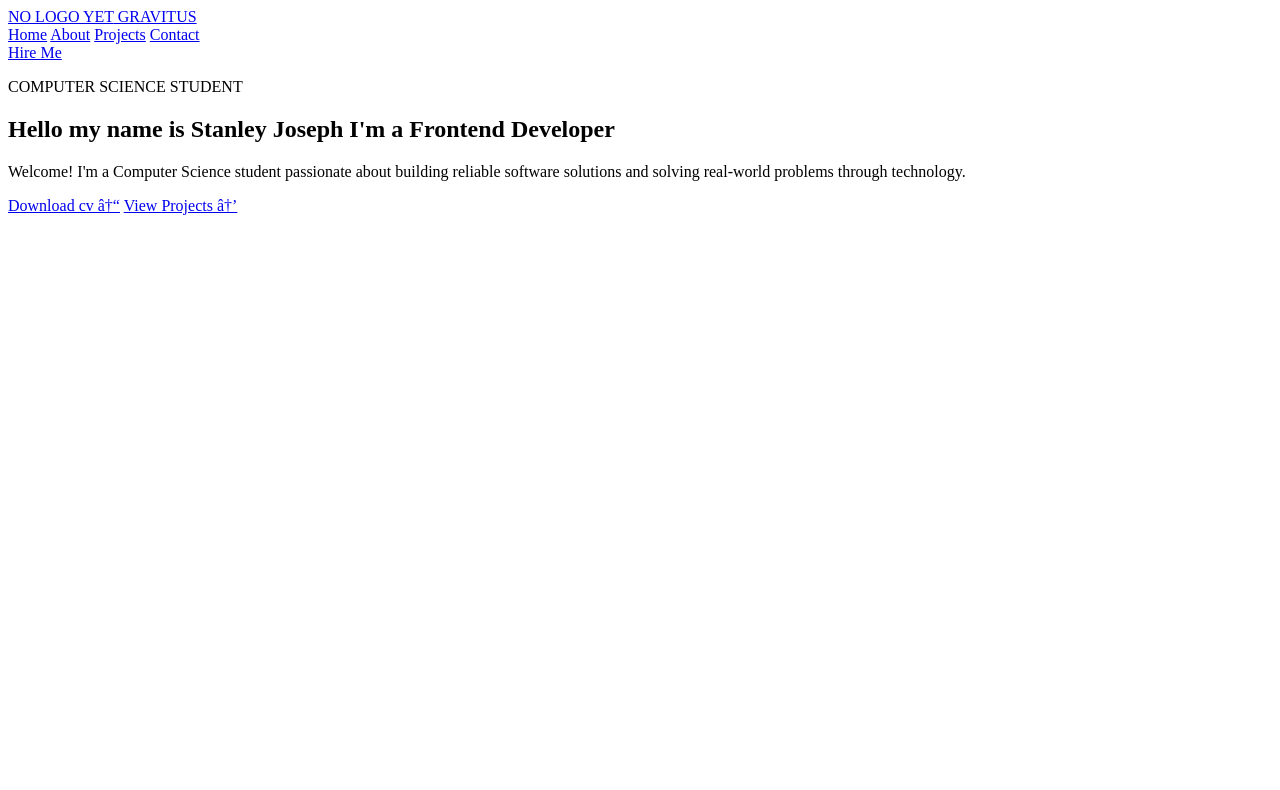
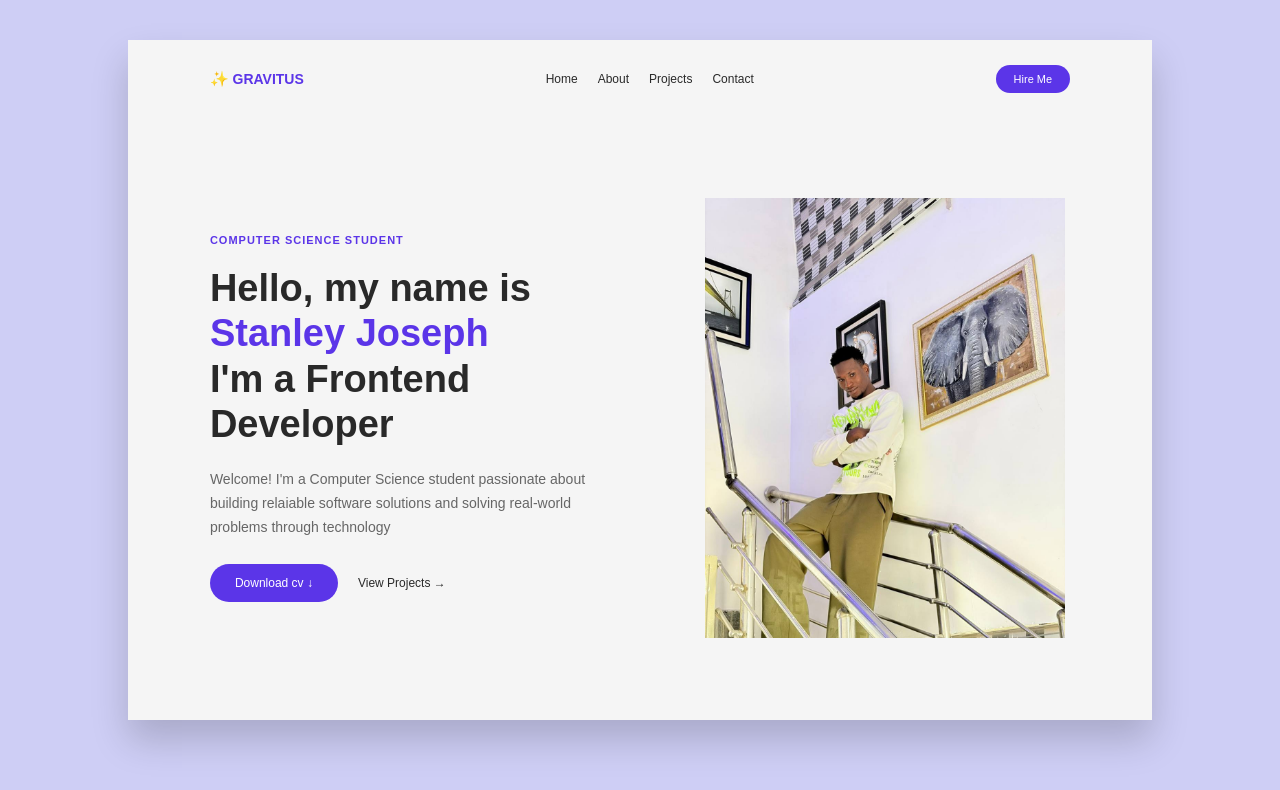
Before and after one commit to iamgravitus/MY_Portfolio, a plain HTML site: page index.html in a window 1280 px wide. Drawn offline with Linux system fonts and the light colour scheme.

Commit message:
updated website design

```diff
--- a/css/style.css
+++ b/css/style.css
@@ -1,37 +1,45 @@
-/* Remove default margin and padding for all elements */
+
+/* styling the general */
+
 * {
     margin: 0;
     padding: 0;
     box-sizing: border-box;
 }
 
-/* style the overall webpage background */
+
+/* styling the body */
+
 body {
     background-color: #cecef5;
     font-family: Arial, Helvetica, sans-serif;
     color: #292929;
 }
 
-/* styling the container for the content */
+
+/* styling the main container */
+
 .container {
     width: 80%;
-    max-width: 80vw;
     min-height: 85vh;
     margin: 40px auto;
     background-color: #f5f5f5;
-    box-shadow: 0 30px 30px 50px rgba(197, 192, 192, 0.15);
+    box-shadow: 0 20px 35px rgba(0, 0, 0, 0.18);
 }
 
-/* styling the header */
+
+/* styling the navbar */
+
 .navbar {
     display: flex;
     justify-content: space-between;
     align-items: center;
     padding: 25px 8%;
-
 }
 
-/* styling the logo */
+
+/*styling the logo */
+
 .logo {
     font-size: 14px;
     font-weight: bold;
@@ -39,15 +47,17 @@ body {
     text-decoration: none;
 }
 
-/* styling the logo */
-.logo-icon{
+/* styling the logo icon */
+.logo-icon {
     font-size: 15px;
 }
 
-/* styling the navigation links */
+
+/* styling the nav links */
+
 .nav-links {
     display: flex;
-    text-align: center;
+    align-items: center;
     gap: 20px;
 }
 
@@ -60,24 +70,146 @@ body {
     transition: color 0.3s ease;
 }
 
-/* styling the link hover */
-.nav-links a:hover{
+/* adding hover to the nav links */
+.nav-links a:hover {
     color: #5b35e8;
 }
 
-/* styling the call to action bution */
+
+/* styling the hire button */
+
 .hire-btn {
     background-color: #5b35e8;
     color: white;
     text-decoration: none;
-    padding: 5px 13px;
+    padding: 8px 18px;
     border-radius: 30px;
-    transition: background-color 0.3 ease;
+    font-size: 11px;
+    transition: background-color 0.3s ease;
 }
 
-/* styling the call to action hover */
+/* adding hover to the hire button */
 .hire-btn:hover {
     background-color: #4020c0;
 }
 
+
 /* styling the hero section */
+
+.hero {
+    width: 100%;
+    min-height: 75vh;
+    display: flex;
+    align-items: center;
+    padding: 50px 8%;
+}
+
+
+/* HERO CONTENT */
+
+.hero-content {
+    width: 100%;
+    position: relative;
+    display: flex;
+    flex-direction: column;
+    justify-content: center;
+    align-items: flex-start;
+    min-height: 55vh;
+}
+
+
+/* INTRODUCTION LABEL */
+
+.intro-label {
+    font-size: 11px;
+    font-weight: 600;
+    letter-spacing: 1px;
+    color: #5b35e8;
+    margin-bottom: 20px;
+}
+
+
+/* MAIN HEADING */
+
+.hero-content h1 {
+    font-size: 38px;
+    font-weight: 700;
+    line-height: 1.2;
+    max-width: 450px;
+    margin-bottom: 20px;
+    color: #292929;
+}
+
+.hero-content h1 span {
+    color: #5b35e8;
+    display: block;
+}
+
+
+/* HERO DESCRIPTION */
+
+.hero-description {
+    font-size: 14px;
+    line-height: 1.7;
+    max-width: 400px;
+    color: #666666;
+    margin-bottom: 25px;
+}
+
+
+/* =========================================
+   HERO BUTTONS
+========================================= */
+
+.hero-button {
+    display: flex;
+    align-items: center;
+    gap: 20px;
+}
+
+
+/* PRIMARY BUTTON */
+
+.primary-btn {
+    background-color: #5b35e8;
+    color: white;
+    text-decoration: none;
+    padding: 12px 25px;
+    border-radius: 30px;
+    font-size: 12px;
+    transition: background-color 0.3s ease;
+}
+
+.primary-btn:hover {
+    background-color: #4020c0;
+}
+
+
+/* SECONDARY BUTTON */
+
+.secondary-btn {
+    color: #292929;
+    text-decoration: none;
+    font-size: 12px;
+    transition: color 0.3s ease;
+}
+
+.secondary-btn:hover {
+    color: #5b35e8;
+}
+
+
+/* =========================================
+   PROFILE IMAGE
+========================================= */
+
+.hero-content img {
+    position: absolute;
+    right: 0;
+    bottom: 0;
+    width: 43%;
+    height: 100%;
+    object-fit: contain;
+    object-position: bottom;
+    z-index: 1;
+}
--- a/index.html
+++ b/index.html
@@ -1,54 +1,56 @@
 <!DOCTYPE html>
-<!—The root of the HTML document—>
-<html lang=“en”>
-    <!—Contains metadata for the HTML document—>
+<!--The root of the HTML document-->
+<html lang="en">
+    <!--Contains metadata for the HTML document-->
 <head>
-    <!—supports responsive design—>
-    <meta charset=“UTF-8”>
-    <!—supports display design—>
-    <meta name=“viewport” content=“width=device-width, initial-scale=1.0”>
+    <!--supports responsive design-->
+    <meta charset="UTF-8">
+    <!--supports display design-->
+    <meta name="viewport" content="width=device-width, initial-scale=1.0">
 
-    <!—defines the title of the document—>
+    <!--defines the title of the document-->
     <title>My Portfolio | Home</title>
-    <!—links to an external CSS file for styling—>
-    <link rel=“stylesheet” href=“css/style.css”>
+    <!--links to an external CSS file for styling-->
+    <link rel="stylesheet" href="css/style.css">
 </head>
-<!—Contains the content of the HTML document—>
+<!--Contains the content of the HTML document-->
 <body>
-    <!—Defines a navigation bar with links to different sections of the portfolio—>
-    <div class=“container”>
-        <header class=“navbar”>
-            <a href=“index.html” class=“logo”>
-                <span class=“logo-icon”>NO LOGO YET</span>
+    <!--Defines a navigation bar with links to different sections of the portfolio-->
+    <div class="container">
+        <header class="navbar">
+            <a href="index.html" class="logo">
+                <span class="logo-icon"> ✨</span>
                 GRAVITUS
             </a>
 
-            <!— Main Nav link —>
-             <nav class=“nav-links”>
-                <a href=“index.html”>Home</a>
-                <a href=“about.html”>About</a>
-                <a href=“projects.html”>Projects</a>
-                <a href=“contact.html”>Contact</a>
+            <!-- Main Nav link -->
+             <nav class="nav-links">
+                <a href="index.html">Home</a>
+                <a href="about.html">About</a>
+                <a href="projects.html">Projects</a>
+                <a href="contact.html">Contact</a>
              </nav>
 
-             <!— Call to Action button —>
-              <a href=“contact.html” class=“hire-btn”>Hire Me</a>
+             <!-- Call to Action button -->
+              <a href="contact.html" class="hire-btn">Hire Me</a>
         </header>
-         <!— creating the hero —>
-          <main class=“hero”>
-            <section class=“hero-content”>
-                <p class=“intro-label”>COMPUTER SCIENCE STUDENT </p>
-                <h1>Hello my name is
-                    <span>Stanley Joseph</span> I'm a Frontend Developer
+         <!-- creating the hero -->
+          <main class="hero">
+            <section class="hero-content">
+                <p class="intro-label">COMPUTER SCIENCE STUDENT </p>
+                <h1>
+                    Hello, my name is <span>Stanley Joseph</span> I'm a Frontend Developer
                 </h1>
-                <p class=“hero-description”>
-                    Welcome! I'm a Computer Science student passionate about building reliable software solutions and solving real-world problems through technology.
+                <p class="hero-description">
+                    Welcome! I'm a Computer Science student passionate about building relaiable software solutions and solving real-world problems through technology
                 </p>
-                <div class=“hero-button”>
-                    <a href=“cv.pdf” class=“primary-btn” download>Download cv ↓</a>
+                <div class="hero-button">
+                    <a href="" class="primary-btn" download>Download cv ↓</a>
 
-                    <a href=“projects.html” class=“secondary-btn”>View Projects →</a>
+                    <a href="project.html" class="secondary-btn">View Projects →</a>
                 </div>
+                <!-- add my image -->
+                 <img src="assests/portfolio_pic.jpg" alt="profile-">
             </section>
           </main>
     </div>
```
